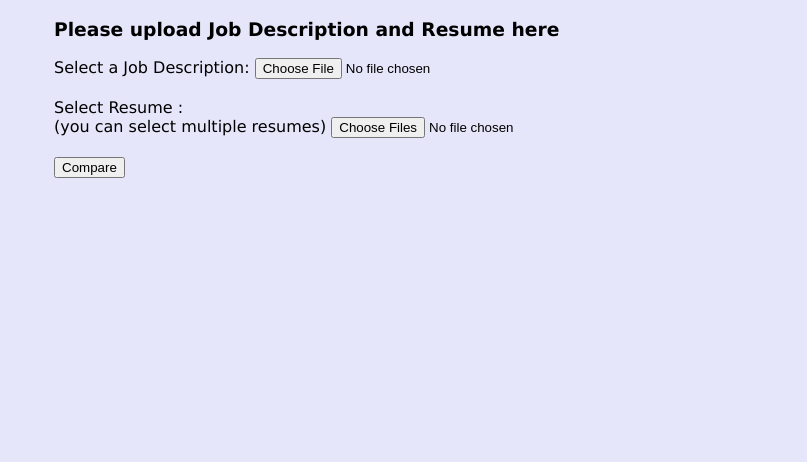
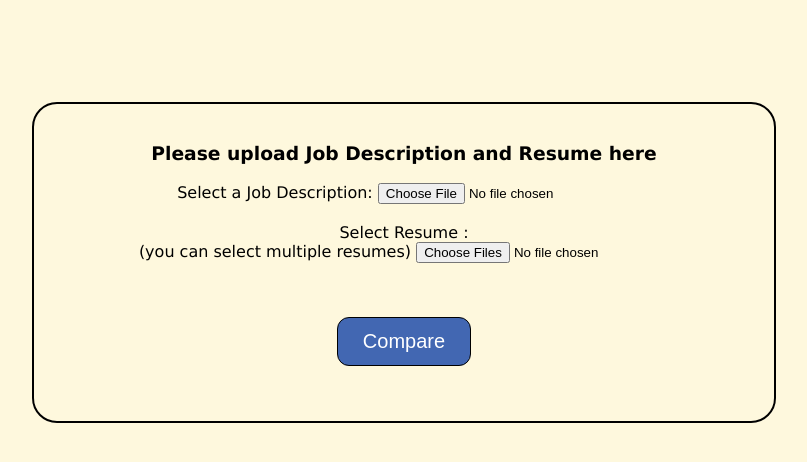
Before and after one commit to amshar05/JD-2-resume-match, a Flask app: page / in a window 1280 px wide. Shown: the top 462 px of the page, without its empty margins (236-1043 px from the left). Run offline with Flask 2, Linux system fonts and the light colour scheme.

Commit message:
updated styles

```diff
--- a/static/styles.css
+++ b/static/styles.css
@@ -6,9 +6,12 @@ ul{
     list-style-position: inside;//this is important addition
 }
 body{
-	 margin: 5;
+	 margin: 10%;
+    margin-top: 5%;
+    margin-bottom: 5%;
   	font-family: verdana;
-	background-color: #E6E6FA
+	background-color: #FEF8DD;
+    text-align: center;
 }
 .not-found{
 	width: 500px;
@@ -17,8 +20,68 @@ body{
 .input{
     margin: auto;
     width: 700px;
+      border-radius: 25px;
+  border: 2px solid black;
+  padding: 20px;
+    margin-top: 10%;
+
 }
 hr{
-    border: 3px solid red;
+    border: 2px solid red;
   border-radius:3px;
 }
+#submit-search{
+
+  border: none;
+  padding: 12px 25px;
+  text-align: center;
+  text-decoration: none;
+  display: inline-block;
+  font-size: 20px;
+  margin: 5% 40%;
+  transition-duration: 0.4s;
+  cursor: pointer;
+  background-color: #4267B2;
+  color: white;
+  border: 0.5px solid black;
+  border-radius: 12px;
+
+}
+#submit-search:hover {
+  background-color: white;
+  color: black;}
+
+.go-home-btn{
+      padding: 4px 6px;
+      cursor: pointer;
+      background-color: #4267B2;
+  color: black;
+  border: 0.5px solid black;
+  border-radius: 12px;
+}
+.button {
+  background-color: transparent; /* Green */
+  border: none;
+  color: white;
+  padding: 10px 26px;
+  text-align: center;
+  text-decoration: none;
+  display: inline-block;
+  font-size: 16px;
+  margin: 4px 2px;
+  transition-duration: 0.4s;
+  cursor: pointer;
+  width: 70%
+}
+
+.button1 {
+  background-color: transparent;
+  color: black;
+  border: 2px solid #4CAF50;
+  margin-left: 5%;
+}
+
+.button1:hover {
+  background-color: #4CAF50;
+  color: white;
+}
```
